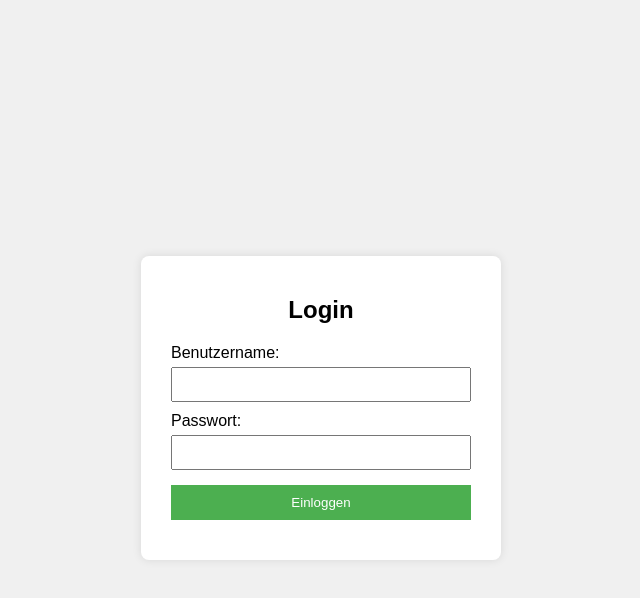
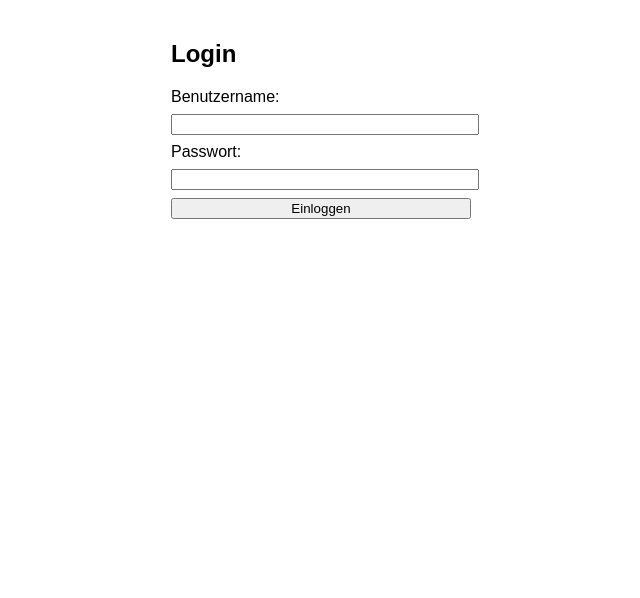
Before and after one commit to Joakrs/login-projekt, a plain HTML site: page index.html in a window 1280 px wide. Shown: the whole page, without its empty margins (319-959 px from the left). Drawn offline with Linux system fonts and the light colour scheme.

Commit message:
Update index.html

```diff
--- a/index.html
+++ b/index.html
@@ -1,43 +1,50 @@
 <!DOCTYPE html>
 <html lang="de">
 <head>
-  <meta charset="UTF-8">
+  <meta charset="UTF-8" />
   <title>Login Seite</title>
-  <link rel="stylesheet" href="style.css">
+  <style>
+    .login-container {
+      max-width: 300px;
+      margin: 40px auto;
+      font-family: Arial, sans-serif;
+    }
+    label, input, button {
+      display: block;
+      width: 100%;
+      margin: 8px 0;
+    }
+  </style>
 </head>
 <body>
   <div class="login-container">
     <h2>Login</h2>
-    <form id="loginForm" action="index.html" method="post">
+    <form id="loginForm" action="#" method="post">
       <label for="username">Benutzername:</label>
-      <input type="text" id="username" name="username" required>
+      <input type="text" id="username" name="username" required />
 
       <label for="password">Passwort:</label>
-      <input type="password" id="password" name="password" required>
+      <input type="password" id="password" name="password" required />
 
       <button type="submit">Einloggen</button>
     </form>
-    <!-- Hier wird später die Nachricht angezeigt -->
     <div id="message" style="margin-top: 20px; color: green; font-weight: bold;"></div>
   </div>
 
   <script>
-    // JavaScript, um das Formular abzufangen
     const form = document.getElementById('loginForm');
     const messageDiv = document.getElementById('message');
 
     form.addEventListener('submit', function(event) {
-      event.preventDefault(); // Verhindert das Abschicken des Formulars
+      event.preventDefault();
 
       const username = document.getElementById('username').value;
 
-      // Nachricht + GIF anzeigen
       messageDiv.innerHTML = `
         Hallo ${username}, du wurdest erfolgreich gehackt!<br>
-        <img src="https://media1.tenor.com/m/_gfqfXAP08IAAAAC/polish-cow-cow.gif" alt="Polish Cow GIF" style="width:200px; margin-top:15px;">
+        <img src="https://media1.tenor.com/m/_gfqfXAP08IAAAAC/polish-cow-cow.gif" alt="Polish Cow GIF" style="width:200px; margin-top:15px;" />
       `;
 
-      // Formular verstecken
       form.style.display = 'none';
     });
   </script>
```
